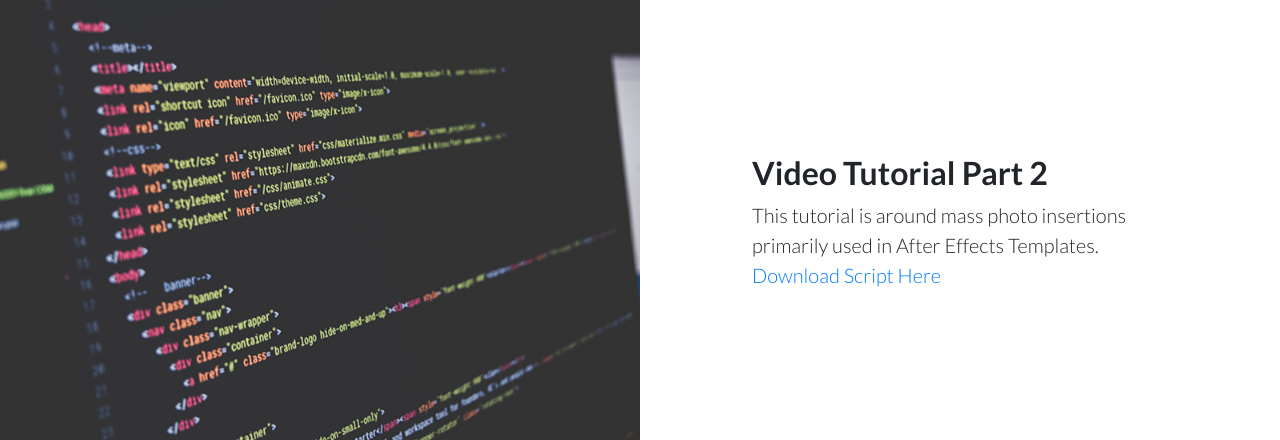
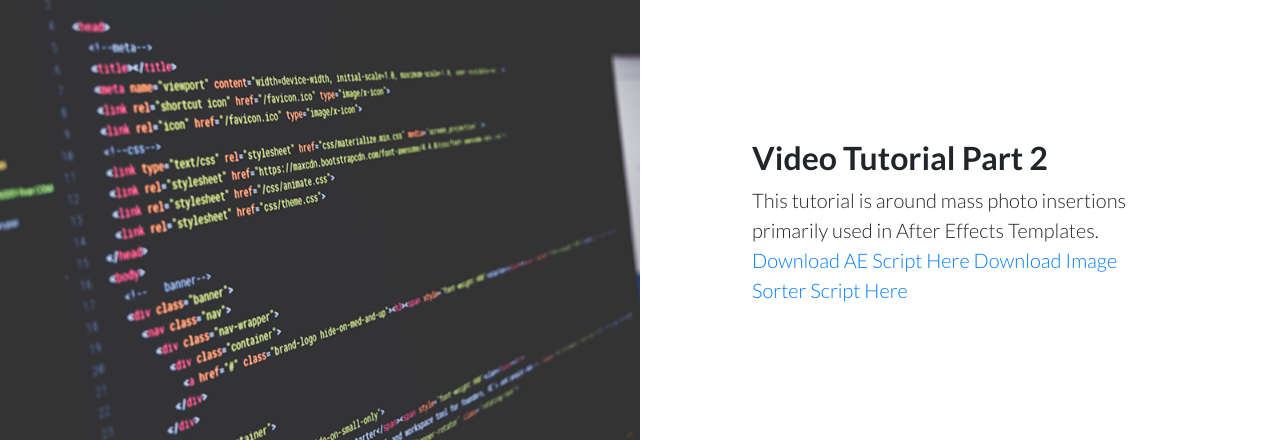
Before and after one commit to lalani/videoproduction, a website: page index.html in a window 1280 px wide. Shown: the part 1045-1485 px from the top of the page. Drawn offline with Linux system fonts and the light colour scheme.

Commit message:
added sorting script

```diff
--- a/index.html
+++ b/index.html
@@ -111,7 +111,7 @@
         <div class="col-lg-6 text-white showcase-img" style="background-image: url('img/bg-showcase-2.jpg');"></div>
         <div class="col-lg-6 my-auto showcase-text">
           <h2>Video Tutorial Part 2</h2>
-          <p class="lead mb-0">This tutorial is around mass photo insertions primarily used in After Effects Templates. <a href="Photos_Videos_Comps_To_Comps.jsx">Download Script Here</a> </p>
+          <p class="lead mb-0">This tutorial is around mass photo insertions primarily used in After Effects Templates. <a href="Photos_Videos_Comps_To_Comps.jsx">Download AE Script Here</a> <a href="sorter.py">Download Image Sorter Script Here</a> </p>
 
         </div>
       </div>
```
